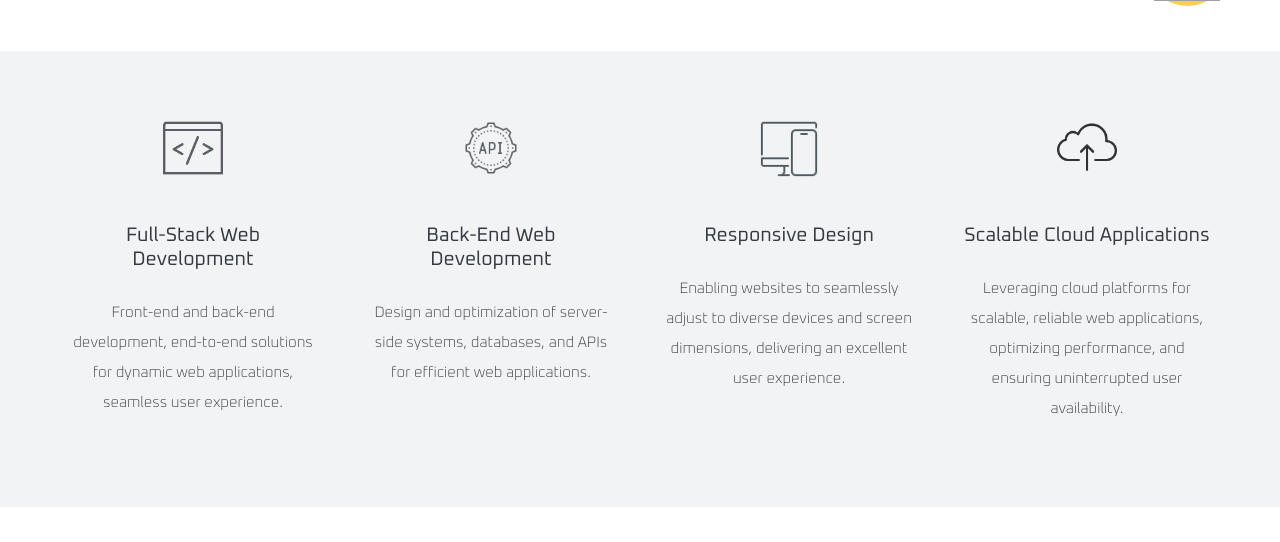
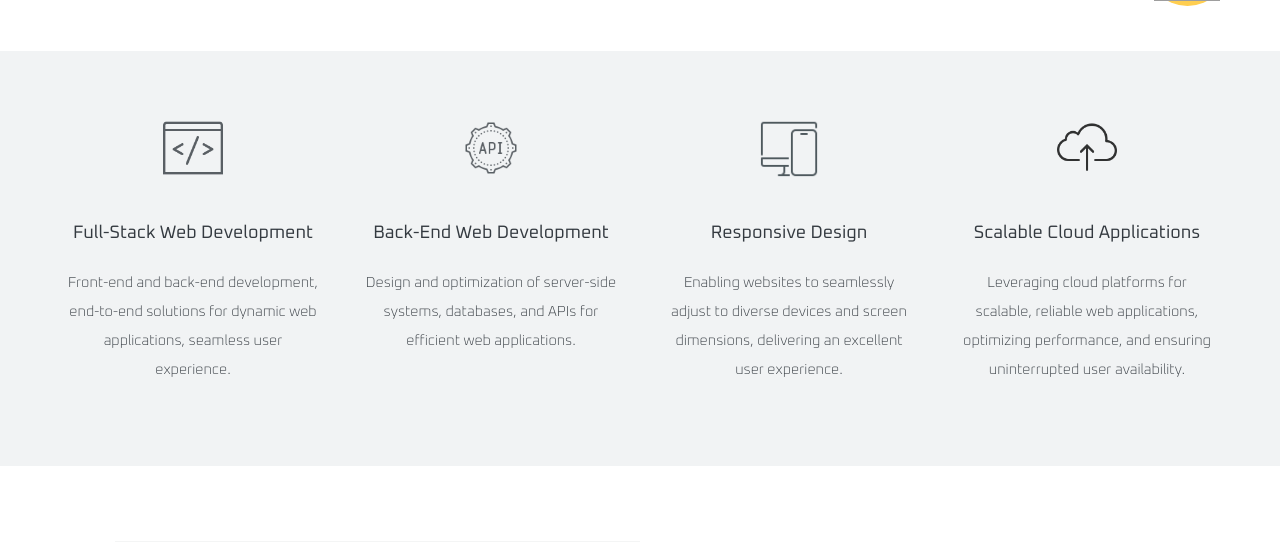
Before and after one commit to nchernys/portfolio, a PHP site: page / in a window 1280 px wide. Shown: the part 713-1255 px from the top of the page. Run offline with PHP 8.4, Linux system fonts and the light colour scheme; grey boxes are pictures that could not be loaded.

Commit message:
updated fonts

```diff
--- a/style_skills.css
+++ b/style_skills.css
@@ -89,12 +89,12 @@
   }
 
   .skills h4 {
-    font-size: 1.3em;
+    font-size: 1.5rem;
     font-weight: 400;
   }
 
   .skills p {
-    font-size: 1em;
+    font-size: 1.2rem;
     line-height: 2em;
   }
 }
```
